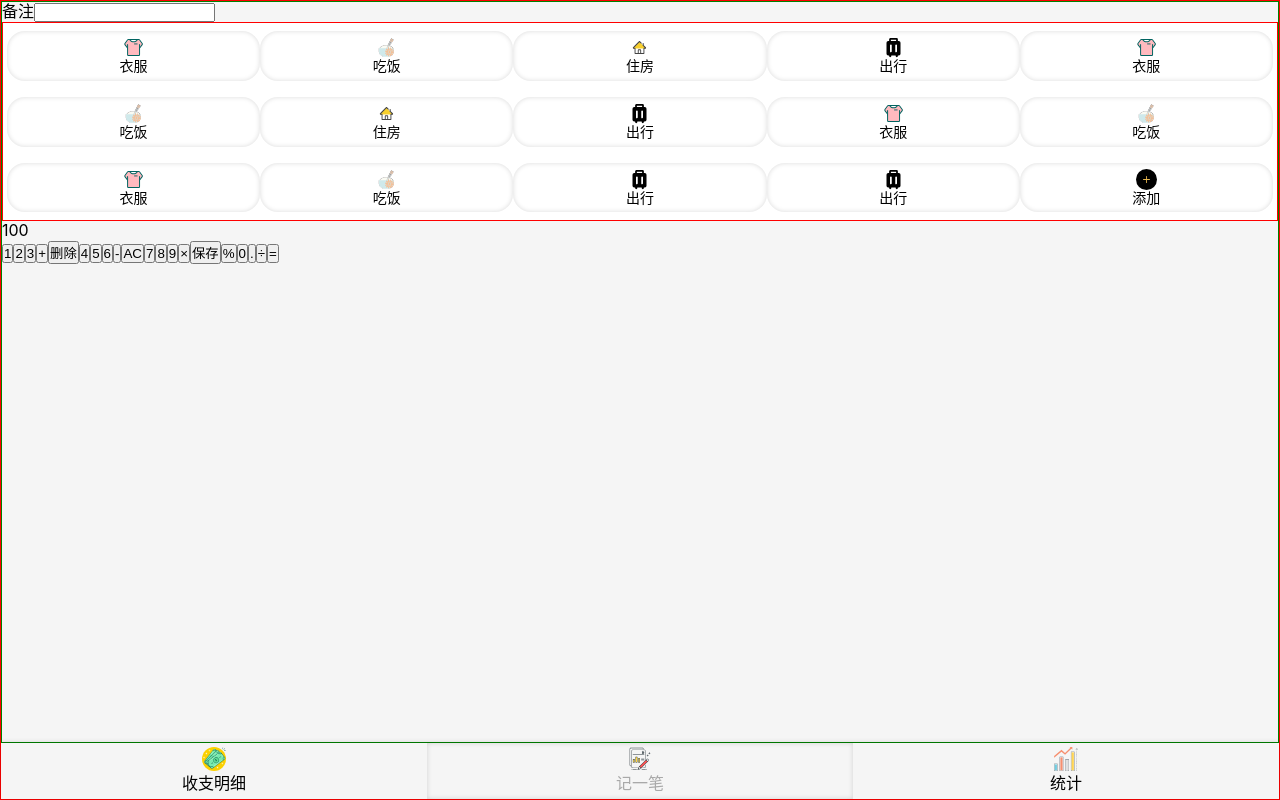
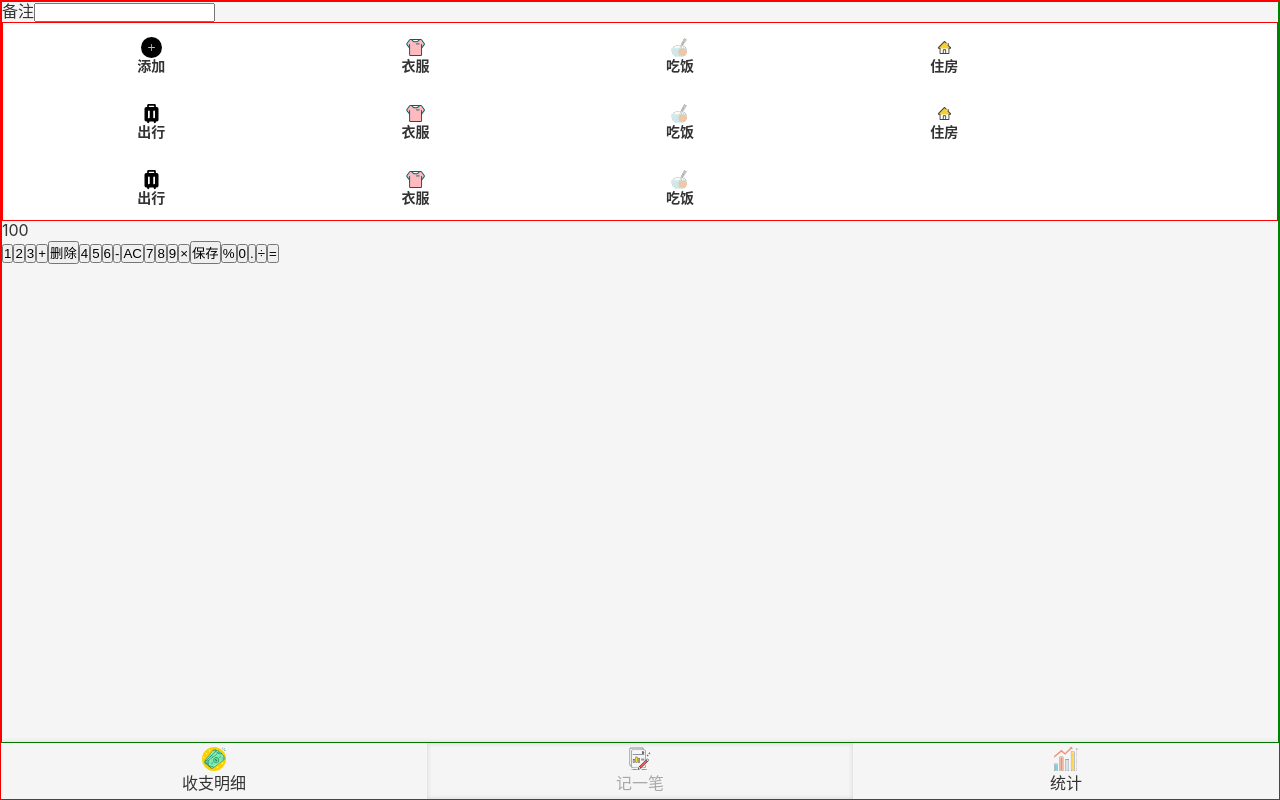
Before and after one commit to yichang8421/BitByBiter, a React app: page /#/money in a window 1280 px wide. Built offline with nearby package versions, Linux system fonts and the light colour scheme.

Commit message:
完成 tags UI

```diff
--- a/package.json
+++ b/package.json
@@ -67,6 +67,7 @@
     "style-loader": "1.3.0",
     "styled-components": "^5.3.1",
     "terser-webpack-plugin": "4.2.3",
+    "ts-node": "^10.2.1",
     "ts-pnp": "1.2.0",
     "typescript": "^4.1.2",
     "url-loader": "4.1.1",
--- a/src/App.tsx
+++ b/src/App.tsx
@@ -4,9 +4,15 @@ import Money from "./views/Money";
 import Ledger from "./views/Ledger";
 import Statistics from "./views/Statistics";
 import NoMatch from "./views/NoMatch";
+import styled from "styled-components";
+
+const AppWrapper = styled.div`
+    color:#333;
+`;
 
 function App() {
     return (
+        <AppWrapper>
             <Router>
                 <Switch>
                     <Route path="/money">
@@ -24,6 +30,7 @@ function App() {
                     </Route>
                 </Switch>
             </Router>
+        </AppWrapper>
     );
 }
 
--- a/src/views/Money.tsx
+++ b/src/views/Money.tsx
@@ -9,13 +9,17 @@ const TagsSelection = styled.section`
     background: #fff;
     border:1px solid red;
     > ol{
-        padding:0 4px;
+        padding:0 16px;
         display: flex;
         flex-wrap: wrap;
         >li{
+          &.selected{
             //background: #ff6200;
-            box-shadow: inset 0 0 5px rgb(0 0 0 / 15%);
-            border-radius: 18px;
+            //border:1px solid red;
+            //box-shadow: inset 0 0 5px rgb(0 0 0 / 15%);
+            border-radius: 20px;
+          }
+
             width: 20%;
             text-align: center;
             display: flex;
@@ -23,8 +27,10 @@ const TagsSelection = styled.section`
             justify-content: center;
             align-items: center;
             padding: 6px 18px;
+            font-family: inherit;
             font-size: 14px;
-            margin: 8px 0px;
+            font-weight: bolder;
+            margin: 8px 8px;
         }
     }
 `;
@@ -40,65 +46,49 @@ function Money() {
             </NotesSelection>
             <TagsSelection>
                 <ol>
-                    <li>
-                        <Icon name={"cloth"}/>
+                    <li className="selected">
+                        <Icon name={"add"} />
+                        添加
+                    </li>
+                    <li className="selected">
+                        <Icon name={"cloth"} />
                         <span>衣服</span>
                     </li>
-                    <li>
-                        <Icon name={"eat"}/>
+                    < li className="selected">
+                        <Icon name={"eat"} />
                         <span>吃饭</span>
                     </li>
-                    <li>
-                        <Icon name={"dwell"}/>
+                    <li className="selected">
+                        <Icon name={"dwell"} />
                         <span>住房</span>
                     </li>
-                    <li>
-                        <Icon name={"travel"}/>
+                    <li className="selected">
+                        <Icon name={"travel"} />
                         <span>出行</span>
                     </li>
-                    <li>
-                        <Icon name={"cloth"}/>
+                    <li className="selected">
+                        <Icon name={"cloth"} />
                         <span>衣服</span>
                     </li>
-                    <li>
-                        <Icon name={"eat"}/>
+                    <li className="selected">
+                        <Icon name={"eat"} />
                         <span>吃饭</span>
                     </li>
-                    <li>
-                        <Icon name={"dwell"}/>
+                    <li className="selected">
+                        <Icon name={"dwell"} />
                         <span>住房</span>
                     </li>
-                    <li>
-                        <Icon name={"travel"}/>
+                    <li className="selected">
+                        <Icon name={"travel"} />
                         <span>出行</span>
                     </li>
-                    <li>
-                        <Icon name={"cloth"}/>
+                    <li className="selected">
+                        <Icon name={"cloth"} />
                         <span>衣服</span>
                     </li>
-                    <li>
-                        <Icon name={"eat"}/>
+                    <li className="selected">
+                        <Icon name={"eat"} />
                         <span>吃饭</span>
-                    </li>
-                    <li>
-                        <Icon name={"cloth"}/>
-                        <span>衣服</span>
-                    </li>
-                    <li>
-                        <Icon name={"eat"}/>
-                        <span>吃饭</span>
-                    </li>
-                    <li>
-                        <Icon name={"travel"}/>
-                        <span>出行</span>
-                    </li>
-                    <li>
-                        <Icon name={"travel"}/>
-                        <span>出行</span>
-                    </li>
-                    <li>
-                        <Icon name={"add"}/>
-                        添加
                     </li>
                 </ol>
             </TagsSelection>
```
Also changed, not shown: 1 other file (tests, documents, lock files or other folders). Lines whose indentation alone changed are shown as unchanged.
